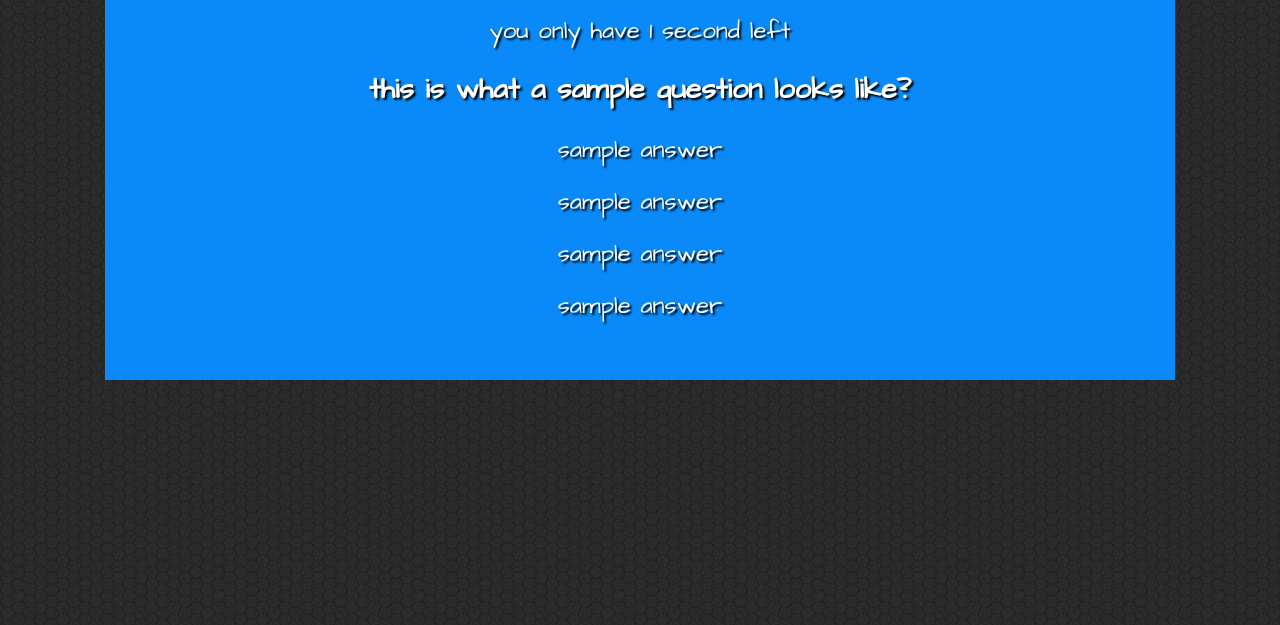
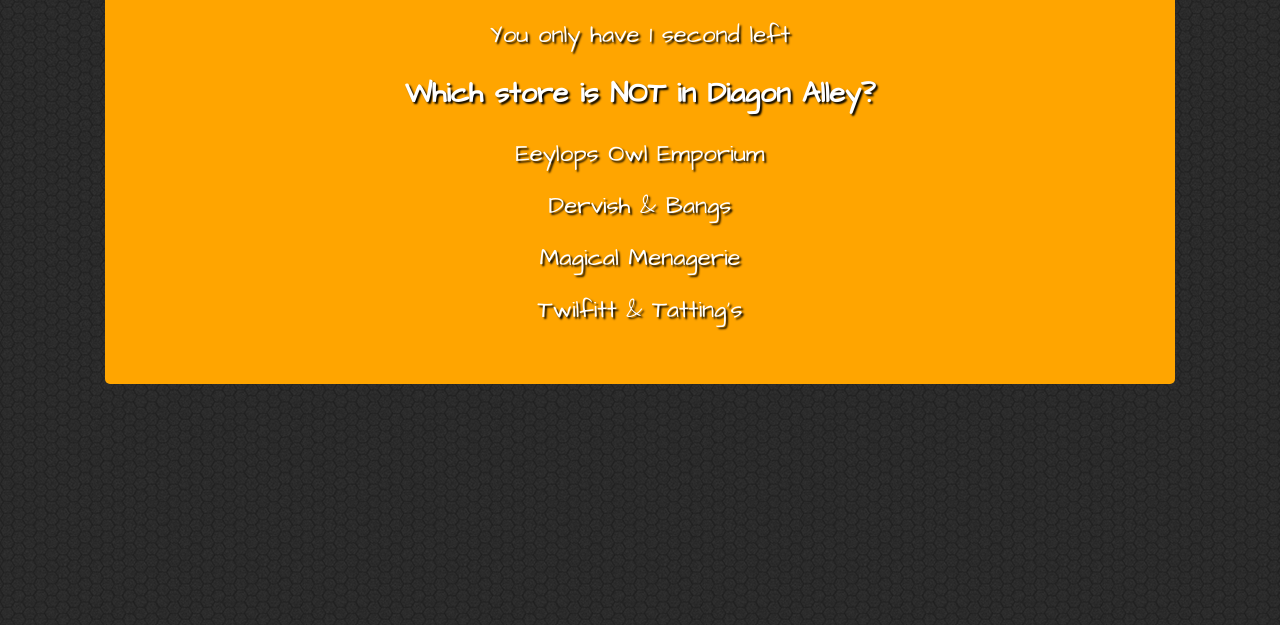
Before and after one commit to DMcCulloch-Coder/TriviaGame, a plain HTML site: page index.html in a window 1280 px wide. Shown: the part 175-800 px from the top of the page. Drawn offline with nearby package versions, Linux system fonts and the light colour scheme.

Commit message:
added quiz quesitons and answers and refined css to look cleaner

```diff
--- a/assets/css/style.css
+++ b/assets/css/style.css
@@ -11,23 +11,24 @@ body {
 
 ::selection {
     background: black;
-    color:rgb(10, 137, 248);
+    color:orange;
 
 }
 
 .main-box {
-    /* background-image: url(../images/original.jpg); */
+    /* background-image: url(../images/creampaper.png); */
     background-size: 100%;
     margin: 20px;
     height: 100%;
-    background-color: rgb(10, 137, 248);
+    background-color: orange;
     padding-bottom: 40px;
+    border-radius: 5px;
 
 
 }
 
 h1 {
-    padding: 20px;
+    padding: 40px;
     font-weight: bold;
     font-size: 200%;
     margin: 20px;
@@ -47,13 +48,14 @@ h1 {
     /* border: 1px solid black; */
     width: 50%;
     display: inline-block;
-
+    border-radius: 5px;
 
 }
 
 .answer:hover {
     background-color: black;
-    color: rgb(10, 137, 248);
-
+    color: orange;
+    text-shadow: 1px 1px 1px white;
+    cursor: pointer;
 
 }
--- a/assets/javascript/app.js
+++ b/assets/javascript/app.js
@@ -1,26 +1,27 @@
 // To Do:
 // ending screen "title / ending statment / correct, incorrect, unasnwered / start over button"
+// find a way to suffle the answers (make the answers into an array?  how to find correct if = to correct (copy of right answer!!!))
 
 $(document).ready(function() {
 
     //set global variables
     let quiz = { //what is the best way to show which is correct?
         'question-1': {q: 'What do the Dursley\'s get Harry for Christmas in his first year?',
-            a: 'Old Socks', a2: 'Tissue', a3: '50 pence piece', a4: 'Toothpick', c: 'a3'},
-        'question-2': {q: 'Which location is NOT in Diagon Alley?',
-            a: 'Eeylops Owl Emporium', a2: 'Dervish & Bangs', a3: 'Magical Menagerie', a4: 'Twilfitt and Tatting\'s', c: 'a2'},
-        'question-3': {q: '',
-            a: '', a2: '', a3: '', a4: '', c: ''},
-        'question-4': {q: '',
-            a: '', a2: '', a3: '', a4: '', c: ''},
+            a1: 'Old Socks', a2: 'Tissue', a3: '50 pence piece', a4: 'Toothpick', c: 'a3'},
+        'question-2': {q: 'Which store is NOT in Diagon Alley?',
+            a1: 'Eeylops Owl Emporium', a2: 'Dervish & Bangs', a3: 'Magical Menagerie', a4: 'Twilfitt & Tatting\'s', c: 'a2'},
+        'question-3': {q: 'What spell made Herminone\'s teeth to rapidly enlarge?',
+            a1: 'Densaugeo', a2: 'Tarantellegra', a3: 'Episkey', a4: 'Fornunculus', c: 'a1'},
+        'question-4': {q: 'What was the first potion Snape makes first year\'s learn?',
+            a1: 'Polyjuice Potion', a2: 'A potion to cure boils', a3: 'Polyjuice Potion', a4: 'An antidote to common poisons', c: 'a2'},
         'question-5': {q: 'What was Harry\'s first pet?',
-            a: 'Snow Owl', a2: 'Frog', a3: 'Snake', a4: 'Cat', c: 'a4'},
-        'question-6': {q: '',
-            a: '', a2: '', a3: '', a4: '', c: ''},
-        'question-7': {q: '',
-            a: '', a2: '', a3: '', a4: '', c: ''},
-        'question-8': {q: '',
-            a: '', a2: '', a3: '', a4: '', c: ''},
+            a1: 'Snow Owl', a2: 'Frog', a3: 'Snake', a4: 'Cat', c: 'a4'},
+        'question-6': {q: 'What is Harry\'s signiture spell?',
+            a1: 'Expelliarmus', a2: 'Avada Kedavra', a3: 'Hocus Pocus', a4: 'Accio', c: 'a1'},
+        'question-7': {q: 'What does Dumbledore love about Muggle magazines?',
+            a1: 'Gardening supplements', a2: 'Comic strips', a3: 'Crossword puzzles', a4: 'Knitting patterns', c: 'a4'},
+        'question-8': {q: 'What did Dobby the House Elf call Ron?',
+            a1: 'Won-Won', a2: 'Weasel', a3: 'Wheezy', a4: 'Woozy', c: 'a3'},
 
     }
 
@@ -35,14 +36,22 @@ $(document).ready(function() {
         //$('#time-clock').text('Time Remaining: ' + )
     };
 
+    function displayQuestion () { //setup for loop
+        //display time-clock
+        $('#question').text(quiz['question-2'].q)
+        $('#answer-1').text(quiz['question-2'].a1)
+        $('#answer-2').text(quiz['question-2'].a2)
+        $('#answer-3').text(quiz['question-2'].a3)
+        $('#answer-4').text(quiz['question-2'].a4)
+
+    }
 
 
 
 
     //start game - call functions
 
-    ('.answer').
-
-    questionTimer(); //test
+    //questionTimer(); //test
+    displayQuestion();
 
 });
--- a/index.html
+++ b/index.html
@@ -19,11 +19,9 @@
 
             <h1 class='title'>Harry Potter Trivia!</h1>
 
-            <br />
+            <p id='time-clock'>You only have 1 second left</p>
 
-            <p id='time-clock'>you only have 1 second left</p>
-
-            <p id='question'>this is what a sample question looks like?</p>
+            <p id='question'>This is what a sample question looks like?</p>
 
             <div id='sub-box'>
 
@@ -46,9 +44,11 @@
 
     </div>
 
+
+    <script src="https://code.jquery.com/jquery-3.4.1.min.js" integrity="sha256-CSXorXvZcTkaix6Yvo6HppcZGetbYMGWSFlBw8HfCJo=" crossorigin="anonymous"></script>
     <script src='assets/javascript/app.js' type='text/javascript'></script>
-    <script src="https://code.jquery.com/jquery-3.4.1.min.js" integrity="sha256-CSXorXvZcTkaix6Yvo6HppcZGetbYMGWSFlBw8HfCJo=" crossorigin="anonymous"></script>
     <script src="https://cdnjs.cloudflare.com/ajax/libs/popper.js/1.14.7/umd/popper.min.js" integrity="sha384-UO2eT0CpHqdSJQ6hJty5KVphtPhzWj9WO1clHTMGa3JDZwrnQq4sF86dIHNDz0W1" crossorigin="anonymous"></script>
     <script src="https://stackpath.bootstrapcdn.com/bootstrap/4.3.1/js/bootstrap.min.js" integrity="sha384-JjSmVgyd0p3pXB1rRibZUAYoIIy6OrQ6VrjIEaFf/nJGzIxFDsf4x0xIM+B07jRM" crossorigin="anonymous"></script>
-  </body>
+
+    </body>
 </html>
```
Also changed, not shown: assets/images/creampaper.png (added), assets/images/hp-background.jpg (deleted), assets/images/original.jpg (deleted).
